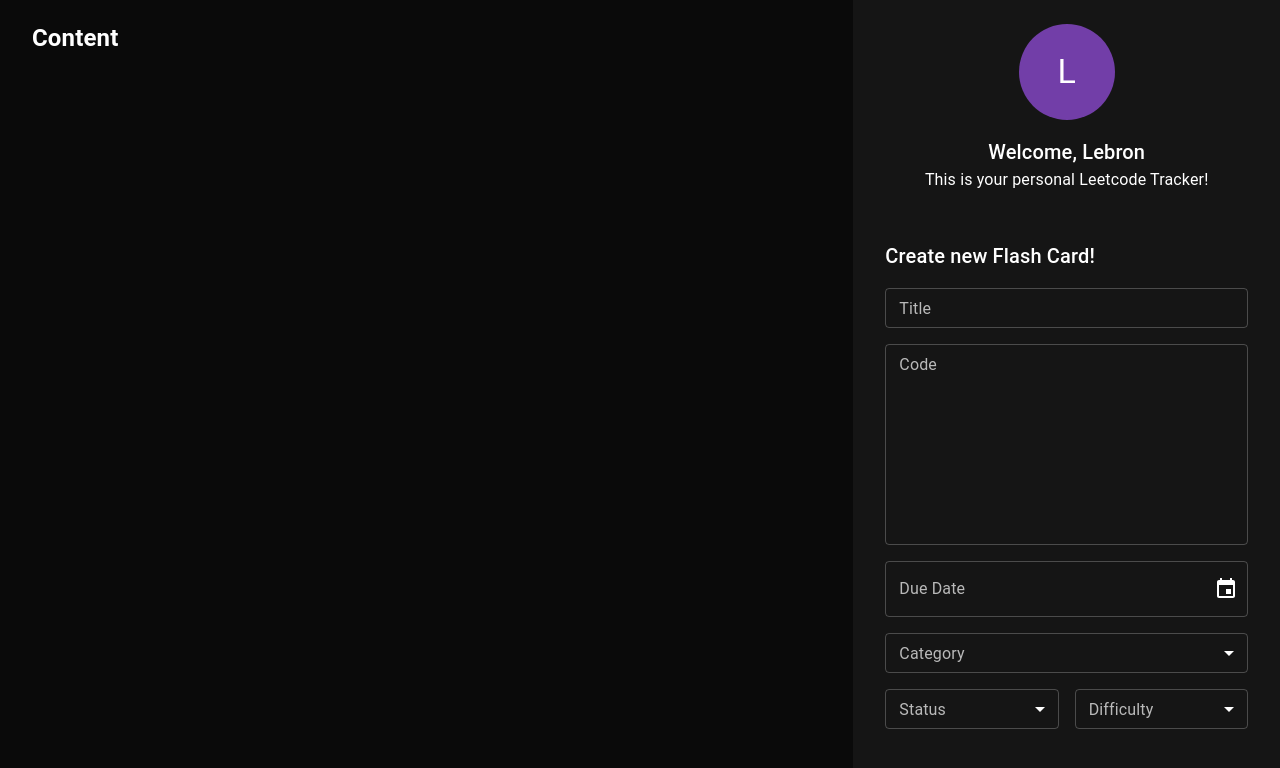
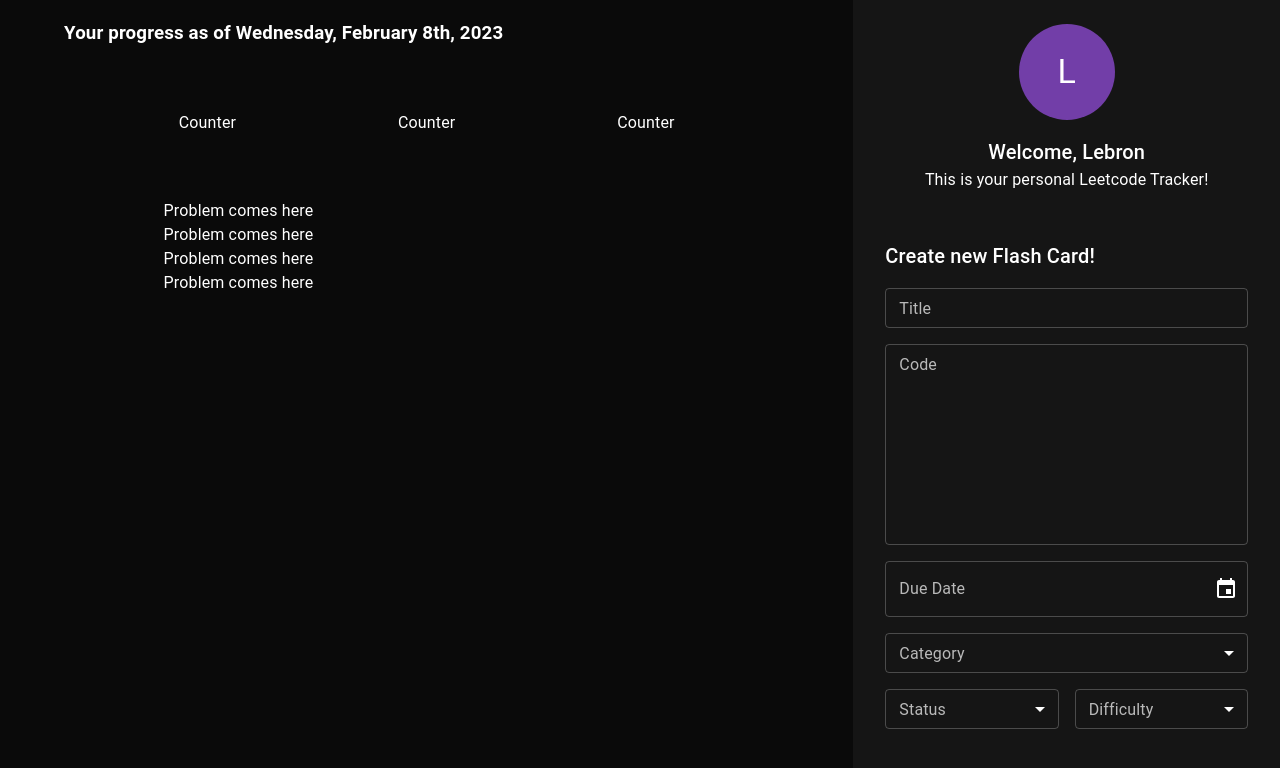
Before and after one commit to minugrammer0725/AlgoTrack, a React (Vite) app: page / in a window 1280 px wide. Shown: the top 768 px of the page. Built offline with nearby package versions, Linux system fonts and the light colour scheme.

Commit message:
layout for main content

```diff
--- a/src/components/content/Content.tsx
+++ b/src/components/content/Content.tsx
@@ -1,12 +1,34 @@
 import { FC, ReactElement } from 'react';
 
-import { Grid } from '@mui/material';
+import { Grid, Box } from '@mui/material';
+import { format } from 'date-fns';
 
 const Content: FC = (): ReactElement => {
 
   return (
     <Grid item md={8} px={4}>
-      <h2> Content </h2>
+      <Box mb={8} px={4}>
+        <h3>{`Your progress as of ${format(new Date(), 'PPPP')}`}</h3>
+      </Box>
+
+      <Grid container display='flex' justifyContent='center'>
+        <Grid item display='flex' justifyContent='space-around'
+          alignItems='center' md={10} xs={12} mb={8} >
+          {/* Counters */}
+          <Box>Counter</Box>
+          <Box>Counter</Box>
+          <Box>Counter</Box>
+        </Grid>
+        <Grid item display='flex' flexDirection='column'
+          xs={10} md={8} >
+          {/* Problems */}
+          <Box>Problem comes here</Box>
+          <Box>Problem comes here</Box>
+          <Box>Problem comes here</Box>
+          <Box>Problem comes here</Box>
+        </Grid>
+      </Grid>
+
     </Grid>
   )
 }
```
